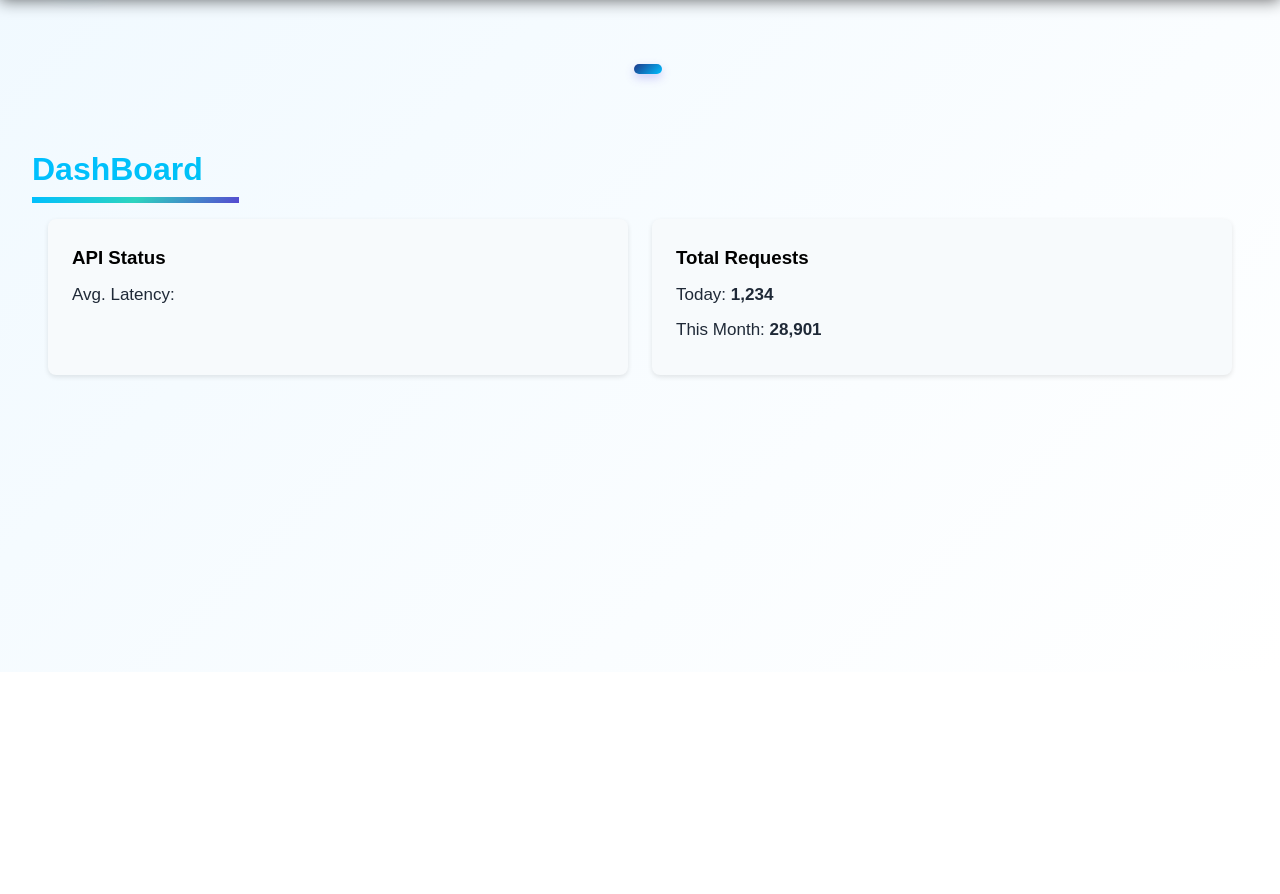
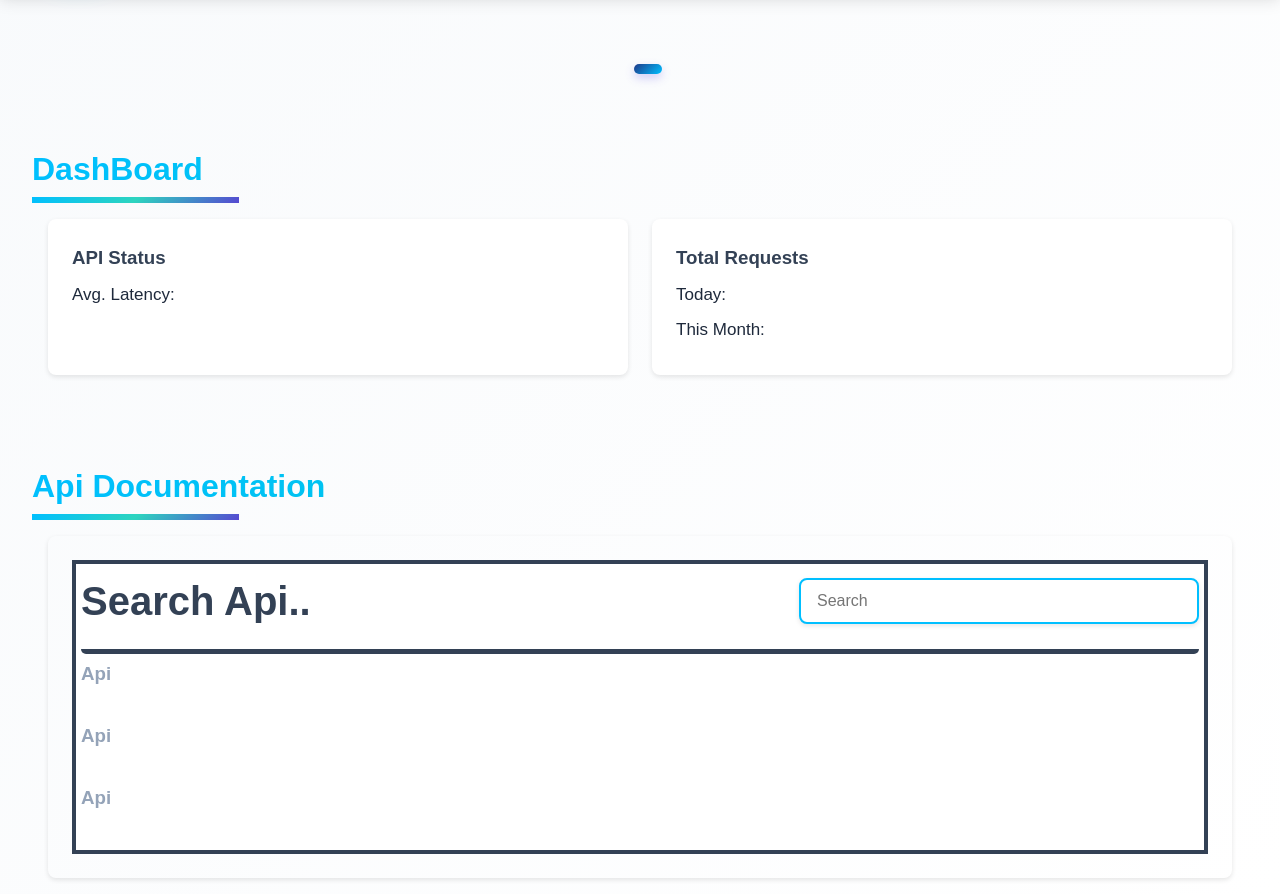
Before and after one commit to Madzz14Str/madzoffc-web, a website: page public/madzapi.html in a window 1280 px wide. Shown: the part 128-1022 px from the top of the page. Before the commit the page ends 800 px from the top, so only its background shows below. Drawn offline with Linux system fonts and the light colour scheme; no server answers.

Commit message:
madsihma

```diff
--- a/public/css/madzapi.css
+++ b/public/css/madzapi.css
@@ -3,22 +3,22 @@
     --secondary-color: #00bfff;
     --accent-color: #00cec9;
 
-    --nav-menu: #f0f9ff;
-    --nav-rgb: rgba(0, 0, 0, 0.5);
+    --nav-menu: #f8fafc; /* Diubah dari #f0f9ff ke lebih netral */
+    --nav-rgb: rgba(0, 0, 0, 0.1); /* Diperjelas transparansinya */
 
-    --headfoot-yap: rgba(255, 255, 255, 0.98);
-    --headfoot-yup: rgba(0, 0, 0, 0.1);
+    --headfoot-yap: rgba(255, 255, 255, 0.98); /* Tetap sama */
+    --headfoot-yup: rgba(0, 0, 0, 0.05); /* Diperjelas transparansinya */
 
-    --bg-dua: #f0f9ff;
-    --bg-satu: #fff;
-    --header-h: 122px;
-    --bg-color: #f7fafc;
-    --text-color: #000000;
-    --switch-bg: #777;
-    --switch-thumb: #fff;
-    --switch-on: #64748b;
+    --bg-dua: #f8fafc; /* Diubah dari #f0f9ff ke lebih netral */
+    --bg-satu: #fff; /* Tetap sama */
+    --header-h: 122px; /* Tetap sama */
+    --bg-color: #ffffff; /* Diubah dari #f7fafc ke putih bersih */
+    --text-color: #334155; /* Diubah dari #000000 ke abu-abu gelap */
+    --switch-bg: #cbd5e1; /* Diubah dari #777 ke abu-abu lebih terang */
+    --switch-thumb: #fff; /* Tetap sama */
+    --switch-on: #94a3b8; /* Diubah dari #64748b ke lebih terang */
 
-    --text-colorr: #1f2937;
+    --text-colorr: #1e293b; /* Diubah dari #1f2937 ke lebih gelap */
 }
 
 * {
@@ -294,7 +294,7 @@ input:checked + .slider::before {
     background: linear-gradient(135deg, #00bfff, #2dd4bf, #5649d1);
 }
 
-.dashboard {
+.container-dashboard {
     display: grid;
     grid-template-columns: repeat(auto-fit, minmax(250px, 1fr));
     gap: 1.5rem;
@@ -308,7 +308,7 @@ input:checked + .slider::before {
     box-shadow: 0 2px 5px rgba(0, 0, 0, 0.1);
 }
 .card h3 {
-  color: var(--text-color);
+    color: var(--text-color);
 }
 .card.bordered {
     border-left: 4px solid #2dd4bf;
@@ -323,3 +323,67 @@ input:checked + .slider::before {
     color: var(--text-colorr);
     font-weight: bold;
 }
+
+.container-apidoc {
+    display: grid;
+    grid-template-columns: repeat(auto-fit, minmax(250px, 1fr));
+    gap: 1.5rem;
+    padding: 1rem;
+}
+.card-api {
+    gap: 1rem;
+    transition: background 0.3 ease;
+    border-radius: 8px;
+    padding: 1.5rem;
+    box-shadow: 0 2px 5px rgba(0, 0, 0, 0.1);
+}
+.card-api ul {
+    background: var(--bg-color);
+    border: 4px solid var(--text-color);
+    padding: 5px;
+    list-style: none;
+    gap: 1rem;
+}
+.card-api li {
+    display: flex;
+    flex-direction: column;
+    justify-content: center;
+    border-bottom: 5px solid var(--text-color);
+    margin-bottom: 5px;
+    border-radius: 5px;
+}
+.card-api li h3 {
+    margin-bottom: 2rem;
+}
+.card-api li:last-child {
+    border-bottom: none;
+    margin-bottom: 0;
+}
+.header-row {
+  display: flex;
+  align-items: center;
+  justify-content: space-between;
+  gap: 1rem;
+  margin-bottom: 1rem;
+}
+.header-row h1 {
+  margin: 0;
+  font-size: 2.5rem;
+  color: var(--text-color);
+}
+.header-row input[type="text"] {
+  flex: 1;
+  width: 100%;
+  max-width: 400px;
+  padding: 12px 16px;
+  font-size: 16px;
+  border: 2px solid #00bfff;
+  border-radius: 8px;
+  outline: none;
+  transition: 0.3s ease;
+  box-shadow: 0 2px 5px rgba(0, 0, 0, 0.1);
+}
+.header-row input[type="text"]:focus {
+  border-color: #0077ff;
+  box-shadow: 0 0 8px rgba(0, 119, 255, 0.3);
+}
--- a/public/js/madzapi.js
+++ b/public/js/madzapi.js
@@ -37,6 +37,12 @@ document.addEventListener("DOMContentLoaded", () => {
     }
     (async () => {
         try {
+          const reqq = await fetch("/metrics/countapirequest")
+          if(!reqq.ok) throw new Error(reqq.status)
+          const datareq = await reqq.json()
+          document.getElementById("dayreq").textContent = datareq.today
+          document.getElementById("monthreq").textContent = datareq.thisMonth
+
             const litency = await fetch("/metrics/latency");
             if (!litency.ok) throw new Error(litency.status);
             const jsonn = await litency.json();
--- a/public/madzapi.html
+++ b/public/madzapi.html
@@ -50,17 +50,45 @@
         </div>
         <div class="container" id="dashboard">
             <h1 class="judul">DashBoard</h1>
-            <div class="dashboard">
+            <div class="container-dashboard">
                 <div class="card">
                     <h3>API Status</h3>
                     <div id="statusapi" class="metric"></div>
-                    <div class="metric">Avg. Latency: <span id="latency"></span></div>
+                    <div class="metric">
+                        Avg. Latency: <span id="latency"></span>
+                    </div>
                 </div>
 
                 <div class="card">
                     <h3>Total Requests</h3>
-                    <div class="metric">Today: <span>1,234</span></div>
-                    <div class="metric">This Month: <span>28,901</span></div>
+                    <div class="metric">Today: <span id="dayreq"></span></div>
+                    <div class="metric">
+                        This Month: <span id="monthreq"></span>
+                    </div>
+                </div>
+            </div>
+        </div>
+        <div class="container" id="ApiDoc">
+            <h1 class="judul">Api Documentation</h1>
+            <div class="container-apidoc">
+                <div class="card-api">
+                    <ul>
+                        <li>
+                            <div class="header-row">
+                                <h1>Search Api..</h1>
+                                <input
+                                    type="text"
+                                    id="searchApi"
+                                    placeholder="Search"
+                                />
+                            </div>
+                        </li>
+                        <li>
+                            <h3>Api</h3>
+                            <h3>Api</h3>
+                            <h3>Api</h3>
+                        </li>
+                    </ul>
                 </div>
             </div>
         </div>
```
Also changed, not shown: madz.js (+14 -7 lines), metrics.js (+42 -13 lines), src/settings.json (+6 -6 lines).
